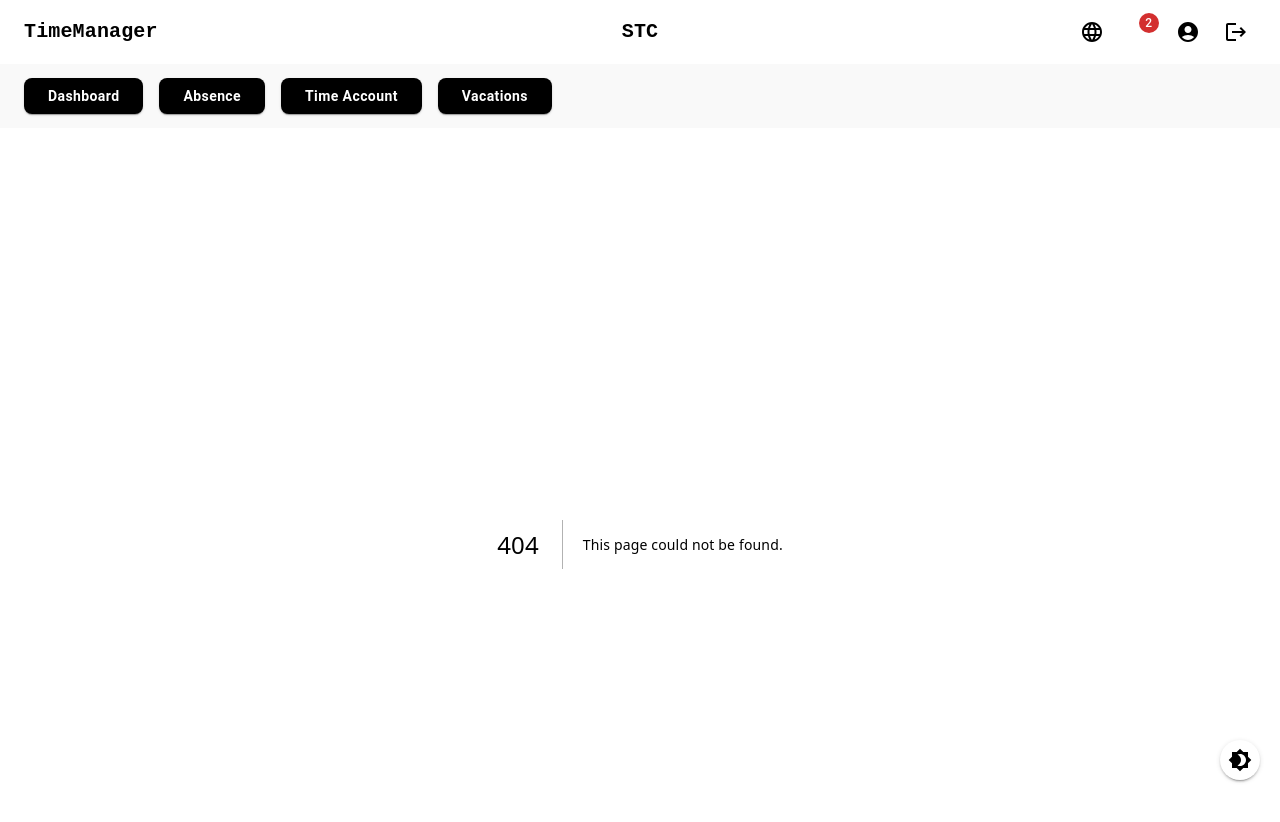
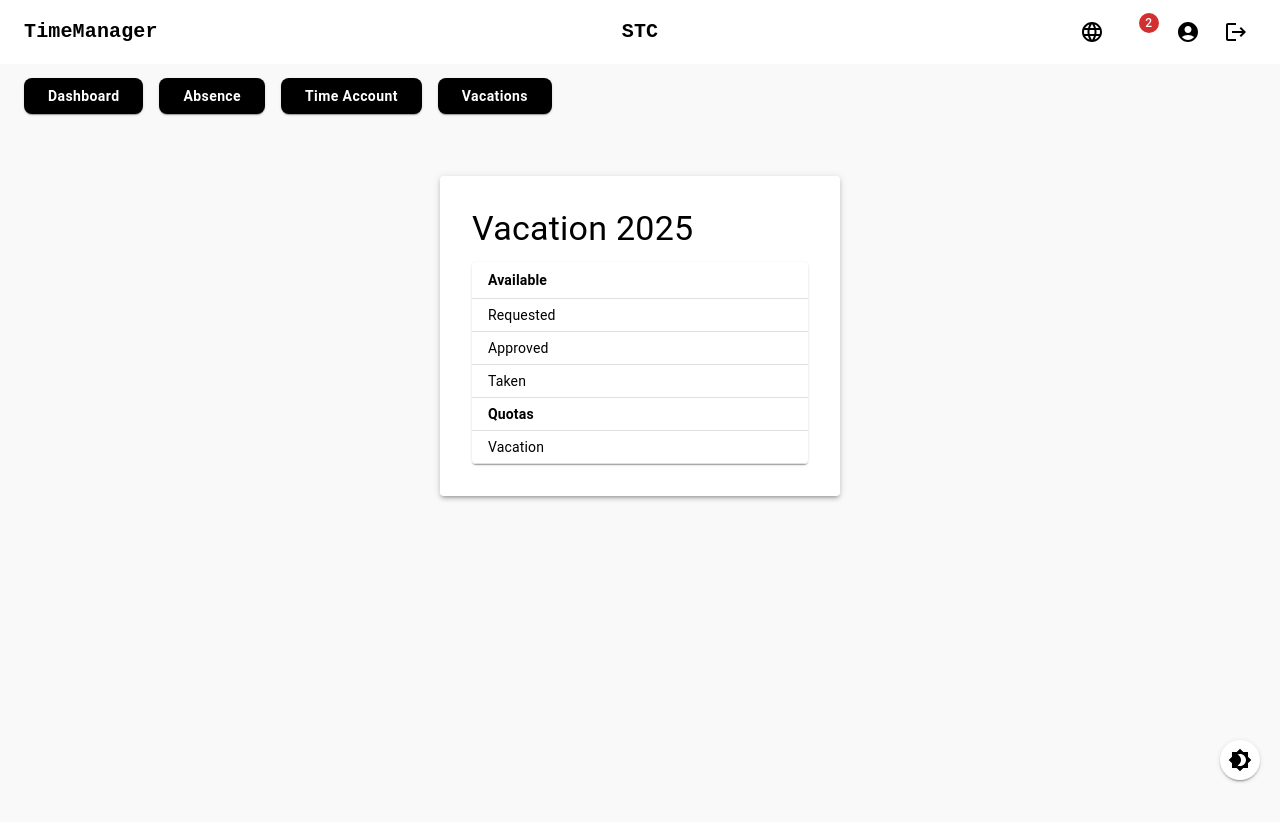
Before and after one commit to ItsSami19/timemanager, a Next.js app: page /vacations in a window 1280 px wide. Before the commit this address had no page. Shown: the top 822 px of the page. After the commit the page ends 800 px from the top, so only its background shows below. Built offline with nearby package versions, Linux system fonts and the light colour scheme; some icons are missing.

Commit message:
vacations

```diff
--- /dev/null
+++ b/src/app/vacations/page.tsx
@@ -0,0 +1,63 @@
+"use client";
+import React from "react";
+import {
+  Box,
+  Paper,
+  Typography,
+  Table,
+  TableBody,
+  TableCell,
+  TableContainer,
+  TableHead,
+  TableRow,
+  useTheme
+
+} from "@mui/material";
+
+ export default function VacationPage() {
+  const theme = useTheme();
+
+
+    return (
+        <Box sx={{ p: 4, display: "flex", justifyContent: "center" }}>
+          <Paper elevation={3} sx={{ p: 4, width: 400, backgroundColor: theme.palette.background.paper, }}>
+            <Typography variant="h4" gutterBottom>
+              Vacation 2025
+            </Typography>
+
+            <TableContainer component={Paper}>
+              <Table size="small">
+                <TableHead>
+                  <TableRow>
+                    <TableCell><strong>Available</strong></TableCell>
+                    <TableCell align="right"></TableCell>
+                  </TableRow>
+                </TableHead>
+                <TableBody>
+                  <TableRow>
+                    <TableCell>Requested</TableCell>
+                    <TableCell align="right"></TableCell>
+                  </TableRow>
+                  <TableRow>
+                    <TableCell>Approved</TableCell>
+                    <TableCell align="right"></TableCell>
+                  </TableRow>
+                  <TableRow>
+                    <TableCell>Taken</TableCell>
+                    <TableCell align="right"></TableCell>
+                  </TableRow>
+                  <TableRow>
+                    <TableCell><strong>Quotas</strong></TableCell>
+                    <TableCell />
+                  </TableRow>
+                  <TableRow>
+                    <TableCell>Vacation</TableCell>
+                    <TableCell align="right"></TableCell>
+                  </TableRow>
+                </TableBody>
+              </Table>
+            </TableContainer>
+          </Paper>
+        </Box>
+      );
+}
```
